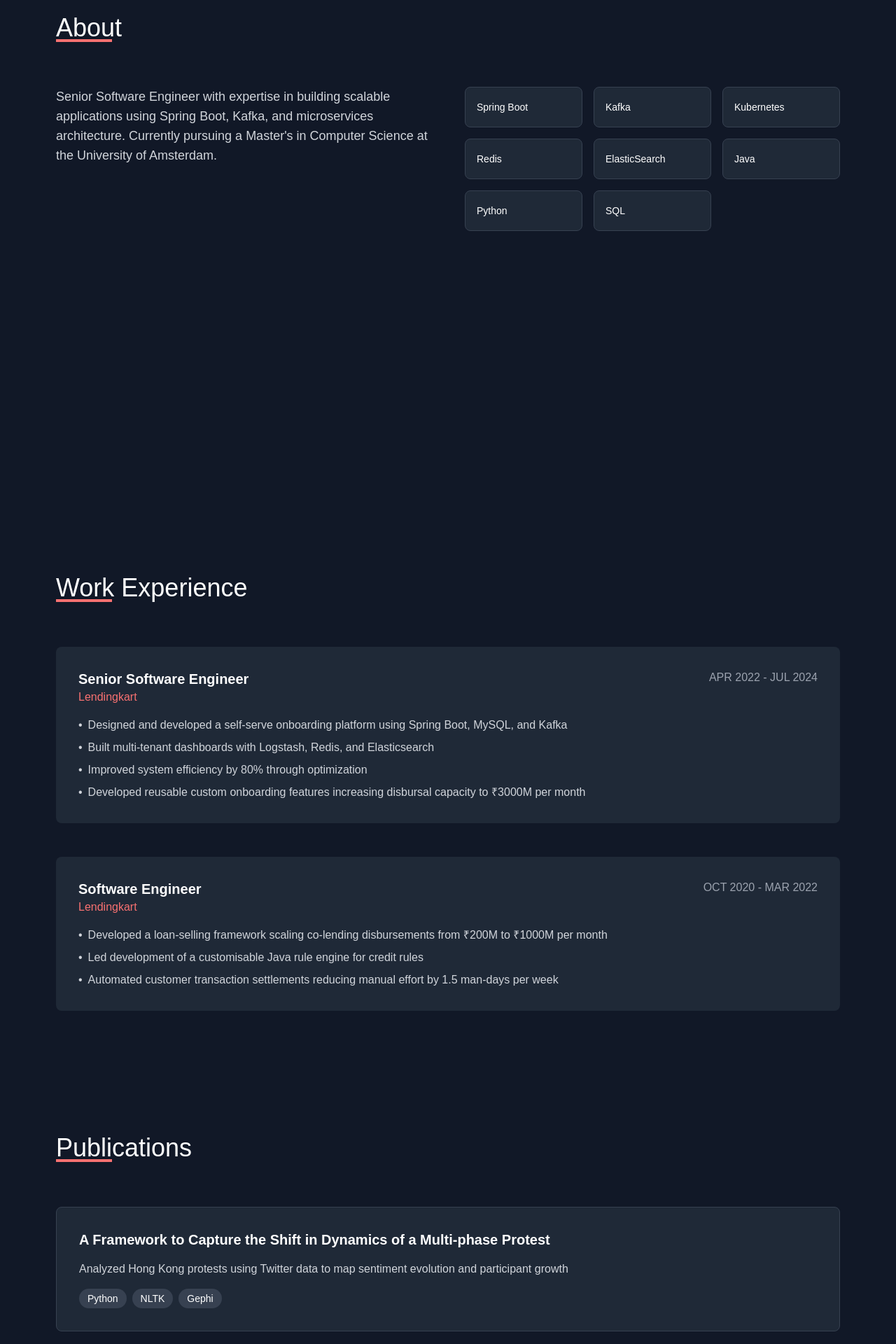
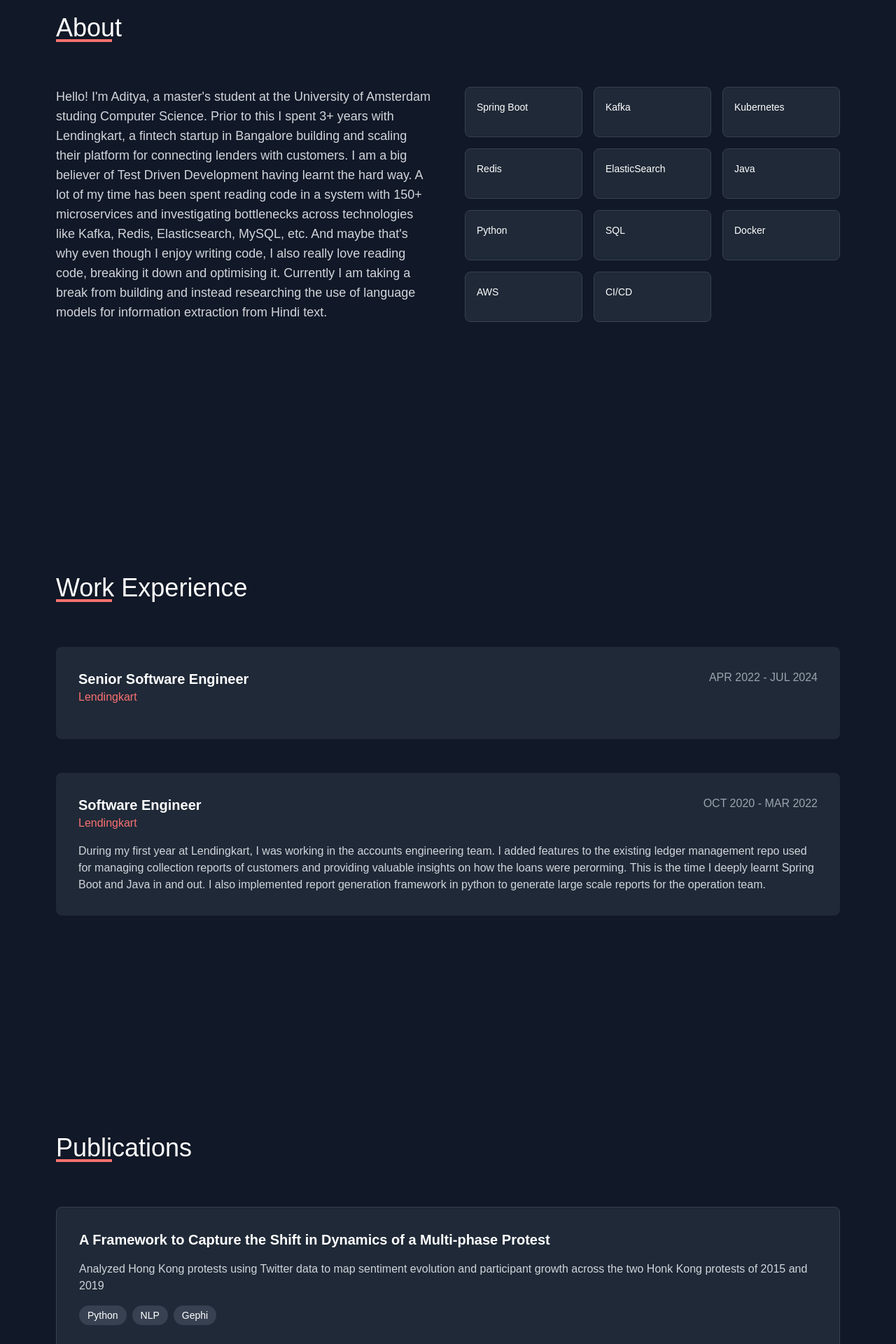
Before and after one commit to advenk/advenk.github.io, a Next.js app: page / in a window 1280 px wide. Shown: the part 860-2780 px from the top of the page at 70% size. Built offline with nearby package versions, Linux system fonts and the light colour scheme.

Commit message:
added resume

```diff
--- a/package.json
+++ b/package.json
@@ -11,7 +11,7 @@
   "dependencies": {
     "@headlessui/react": "^2.0.0",
     "lucide-react": "^0.473.0",
-    "next": "14.1.0",
+    "next": "^14.2.24",
     "react": "^18.2.0",
     "react-dom": "^18.2.0"
   },
--- a/src/components/Portfolio/index.tsx
+++ b/src/components/Portfolio/index.tsx
@@ -1,19 +1,20 @@
 "use client";
 
 import React, { useState, useEffect } from 'react';
-import { ChevronDown, Github, Linkedin, Mail, ExternalLink, Calendar, MapPin } from 'lucide-react';
+import { ChevronDown, Github, Linkedin, Mail, ExternalLink, Calendar, MapPin, Download } from 'lucide-react';
 
 interface Experience {
   title: string;
   company: string;
   period: string;
-  points: string[];
+  description: string;
 }
 
 interface Project {
   title: string;
   description: string;
   technologies: string[];
+  year: string;
   link?: string;
 }
 
@@ -40,40 +41,53 @@ const Portfolio: React.FC = () => {
       title: "Senior Software Engineer",
       company: "Lendingkart",
       period: "APR 2022 - JUL 2024",
-      points: [
-        "Designed and developed a self-serve onboarding platform using Spring Boot, MySQL, and Kafka",
-        "Built multi-tenant dashboards with Logstash, Redis, and Elasticsearch",
-        "Improved system efficiency by 80% through optimization",
-        "Developed reusable custom onboarding features increasing disbursal capacity to ₹3000M per month"
-      ]
+      description: ""
     },
     {
       title: "Software Engineer",
       company: "Lendingkart",
       period: "OCT 2020 - MAR 2022",
-      points: [
-        "Developed a loan-selling framework scaling co-lending disbursements from ₹200M to ₹1000M per month",
-        "Led development of a customisable Java rule engine for credit rules",
-        "Automated customer transaction settlements reducing manual effort by 1.5 man-days per week"
-      ]
+      description: "During my first year at Lendingkart, I was working in the accounts engineering team. I added features to the existing ledger management repo used for managing collection reports of customers and providing valuable insights on how the loans were perorming. This is the time I deeply learnt Spring Boot and Java in and out. I also implemented report generation framework in python to generate large scale reports for the operation team."
     }
   ];
 
   const projects: Project[] = [
     {
+      title: "Implemented Cost Awareness in OpenDC",
+      description: "OpenDC is a framework for simulating datacenter networks. I integrated cost awareness in the simulation framework along with cost based scheduling strategies which allows for cost based decision making for resource allocation.",
+      technologies: ["Kotlin", "Java"],
+      year: "2024",
+      link: "https://github.com/advenk/opendc/tree/cost-sch-final"
+    },
+    {
+      title: "URL Shortener",
+      description: "URL shortener that supports user authentication using JWT tokens and creating, reading, updating and deleting URLs for specific users. Deployed using Docker and Kubernetes for a while on VMs provided by eScience Center.",
+      technologies: ["Python", "Flask", "Docker", "Kubernetes"],
+      year: "2025",
+      link: "https://github.com/advenk/URLShortener"
+    },
+    {
+      title: "Building a Social Network Graph from Text",
+      description: "Built a social graph using co-occurrence from the book Harry Potter and the Philosopher's Stone and analysed the graph to correlate our findings with the story.",
+      technologies: ["Python", "Gephi", "NLP"],
+      year: "2020",
+      link: "https://github.com/advenk/hp-social-network"
+    },
+    {
       title: "IPL Match Simulation",
       description: "Ball-by-ball prediction system for IPL matches using machine learning",
       technologies: ["Hadoop", "Spark", "Python"],
-      link: "#"
+      year: "2025",
+      link: ""
     }
   ];
 
   const publications: Publication[] = [
     {
       title: "A Framework to Capture the Shift in Dynamics of a Multi-phase Protest",
-      description: "Analyzed Hong Kong protests using Twitter data to map sentiment evolution and participant growth",
-      technologies: ["Python", "NLTK", "Gephi"],
-      link: "#"
+      description: "Analyzed Hong Kong protests using Twitter data to map sentiment evolution and participant growth across the two Honk Kong protests of 2015 and 2019",
+      technologies: ["Python", "NLP", "Gephi"],
+      link: "https://www.researchgate.net/publication/351338940_A_Framework_to_Capture_the_Shift_in_Dynamics_of_a_Multi-phase_Protest-A_Case_Study_of_Hong_Kong_Protests"
     }
   ];
 
@@ -135,6 +149,15 @@ const Portfolio: React.FC = () => {
                 <button onClick={() => scrollToSection('work')} className="hover:text-red-400">Work</button>
                 <button onClick={() => scrollToSection('publications')} className="hover:text-red-400">Publications</button>
                 <button onClick={() => scrollToSection('projects')} className="hover:text-red-400">Projects</button>
+                {/* Resume Download Link */}
+          <a
+            href="/Aditya_Resume.pdf"   // replace with your actual file name
+            download
+            className="flex items-center hover:text-red-400"
+          >
+            Resume
+            <Download className="ml-1 w-4 h-4" />
+          </a>
               </div>
             </div>
           </div>
@@ -152,14 +175,21 @@ const Portfolio: React.FC = () => {
           <div className="grid grid-cols-1 md:grid-cols-2 gap-12">
             <div className="space-y-6">
               <p className="text-lg text-gray-300">
-                Senior Software Engineer with expertise in building scalable applications using Spring Boot,
-                Kafka, and microservices architecture. Currently pursuing a Master's in Computer Science
-                at the University of Amsterdam.
+                Hello! I'm Aditya, a master's student at the University of Amsterdam studing Computer Science.
+                Prior to this I spent 3+ years with Lendingkart, a fintech startup in Bangalore building
+                and scaling their platform for connecting lenders with customers.
+                I am a big believer of Test Driven Development having learnt the hard way. A lot of my time has
+                been spent reading code in a system with 150+ microservices and investigating bottlenecks across technologies like
+                Kafka, Redis, Elasticsearch, MySQL, etc.
+                And maybe that's why even though I enjoy writing code, I also really love reading code,
+                breaking it down and optimising it.
+                Currently I am taking a break from building and instead researching the use of language models
+                for information extraction from Hindi text.
               </p>
             </div>
 
             <div className="grid grid-cols-3 gap-4">
-              {['Spring Boot', 'Kafka', 'Kubernetes', 'Redis', 'ElasticSearch', 'Java', 'Python', 'SQL']
+              {['Spring Boot', 'Kafka', 'Kubernetes', 'Redis', 'ElasticSearch', 'Java', 'Python', 'SQL', 'Docker', 'AWS', 'CI/CD']
                 .map((tech) => (
                   <div
                     key={tech}
@@ -194,14 +224,15 @@ const Portfolio: React.FC = () => {
                   </div>
                   <span className="text-gray-400">{exp.period}</span>
                 </div>
-                <ul className="space-y-2 text-gray-300">
+                <p className="text-gray-300">{exp.description}</p>
+                {/* <ul className="space-y-2 text-gray-300">
                   {exp.points.map((point, idx) => (
                     <li key={idx} className="flex items-start">
                       <span className="mr-2">•</span>
                       {point}
                     </li>
                   ))}
-                </ul>
+                </ul> */}
               </div>
             ))}
           </div>
@@ -218,9 +249,12 @@ const Portfolio: React.FC = () => {
 
           <div className="grid grid-cols-1 gap-8">
             {publications.map((pub, index) => (
-              <div
+              <a
                 key={index}
-                className="bg-gray-800 p-8 rounded-lg hover:border-red-400 border border-gray-700 transition-colors"
+                href={pub.link}
+                target="_blank"
+                rel="noopener noreferrer"
+                className="block bg-gray-800 p-8 rounded-lg hover:border-red-400 border border-gray-700 transition-colors"
               >
                 <h3 className="text-xl font-semibold mb-4">{pub.title}</h3>
                 <p className="text-gray-300 mb-4">{pub.description}</p>
@@ -231,11 +265,11 @@ const Portfolio: React.FC = () => {
                     </span>
                   ))}
                 </div>
-              </div>
+              </a>
             ))}
           </div>
         </div>
-      </section>
+    </section>
 
       {/* Projects Section */}
       <section id="projects" className="min-h-screen bg-gray-900 py-20">
```
Also changed, not shown: 2 other files (tests, documents, lock files or other folders).
